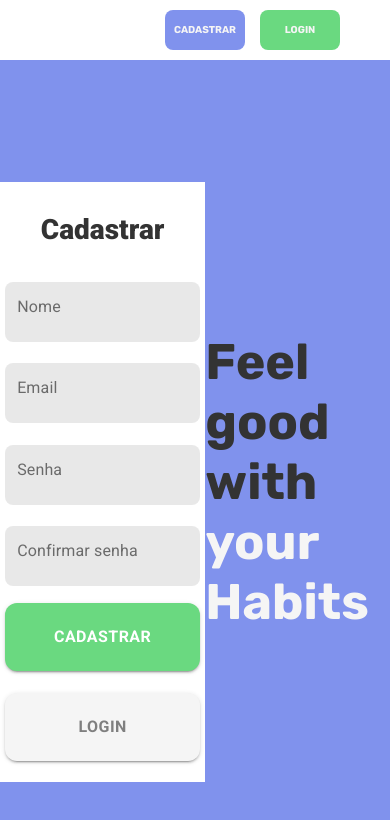
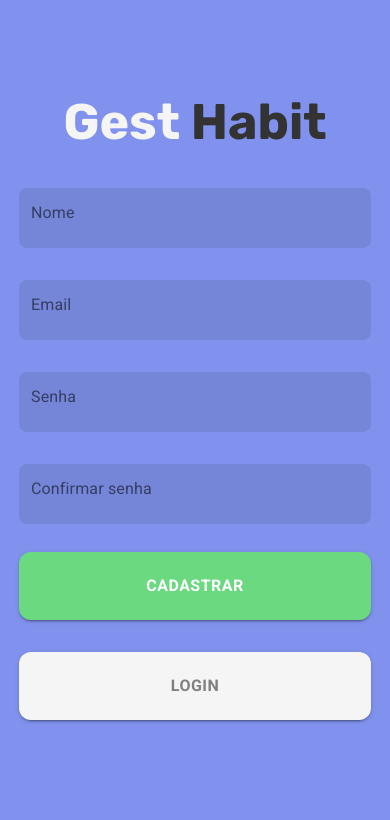
Before and after one commit to Robertatlima/Gest-Habit, a React (Create React App) app: page /signup in a window 390 px wide. Shown: the top 820 px of the page. Built offline with nearby package versions, Linux system fonts and the light colour scheme; no server answers.

Commit message:
fix: responsividade dos inputs e media

```diff
--- a/src/pages/Login/index.js
+++ b/src/pages/Login/index.js
@@ -12,6 +12,7 @@ import logo from "../../assets/img/Logo.png";
 import svg from "../../assets/img/fundoHome.png";
 import { Button } from "@material-ui/core";
 import Header from "../../components/NavBar";
+import "./styles.css";
 // import Button from "../../components/Button";
 const Login = () => {
   const { setUser } = useUser();
@@ -63,7 +64,9 @@ const Login = () => {
   }
   return (
     <>
-      <Header destiny="login" />
+      <div className="navBar">
+        <Header destiny="login" />
+      </div>
 
       <C.LoginContainer>
         <div>
--- /dev/null
+++ b/src/pages/Login/styles.css
@@ -0,0 +1,5 @@
+@media (max-width: 700px) {
+  .navBar {
+    display: none;
+  }
+}
--- a/src/pages/SignUp/index.js
+++ b/src/pages/SignUp/index.js
@@ -53,11 +53,18 @@ const SignUp = () => {
 
   return (
     <>
-      <Header destiny="login" name="register" />
+      <div className="navBar">
+        <Header destiny="login" name="register" />
+      </div>
       <C.RegisterContainer>
+        <div className="title">
+          <h1>
+            Gest <span>Habit</span>
+          </h1>
+        </div>
         <C.Container>
           <form className="formulario" onSubmit={handleSubmit(handleForm)}>
-            <div>
+            <div className="formulario-title">
               <h2>Cadastrar</h2>
             </div>
             <div className="registerInput">
--- a/src/pages/SignUp/styles.js
+++ b/src/pages/SignUp/styles.js
@@ -9,15 +9,35 @@ export const RegisterContainer = styled.div`
   display: flex;
   align-items: center;
 
+  .title {
+    display: none;
+  }
   .title-register {
     text-align: initial;
     max-width: 500px;
+    position: relative;
+    bottom: 25%;
+    margin-left: 50px;
   }
+
   .title-register h1 {
     max-width: 450px;
   }
   .title-register h1 span {
     color: var(--color-black);
+  }
+  @media (max-width: 700px) {
+    .title {
+      display: initial;
+    }
+    .title h1 span {
+      color: var(--color-black);
+    }
+    .title-register {
+      display: none;
+    }
+    flex-direction: column;
+    justify-content: center;
   }
 `;
 
@@ -26,11 +46,10 @@ export const Container = styled.div`
   flex-direction: column;
   justify-content: space-evenly;
   align-items: center;
-  width: 500px;
+  width: 95%;
   height: 600px;
-  background: #fff;
   max-width: 499px;
-
+  min-width: 300px;
   h1 {
     font-family: Roboto, Oxygen, Ubuntu, Cantarell, "Open Sans",
       "Helvetica Neue", sans-serif;
@@ -50,7 +69,9 @@ export const Container = styled.div`
     display: flex;
     flex-direction: column;
     justify-content: space-evenly;
+    border-radius: 11px;
   }
+
   .registerInput {
     width: 95%;
     height: 60px;
@@ -103,4 +124,16 @@ export const Container = styled.div`
       transition: 0.5s;
     }
   }
+  @media (max-width: 700px) {
+    .formulario {
+      background: inherit;
+    }
+    .formulario-title {
+      display: none;
+    }
+
+    .header {
+      display: none;
+    }
+  }
 `;
```
